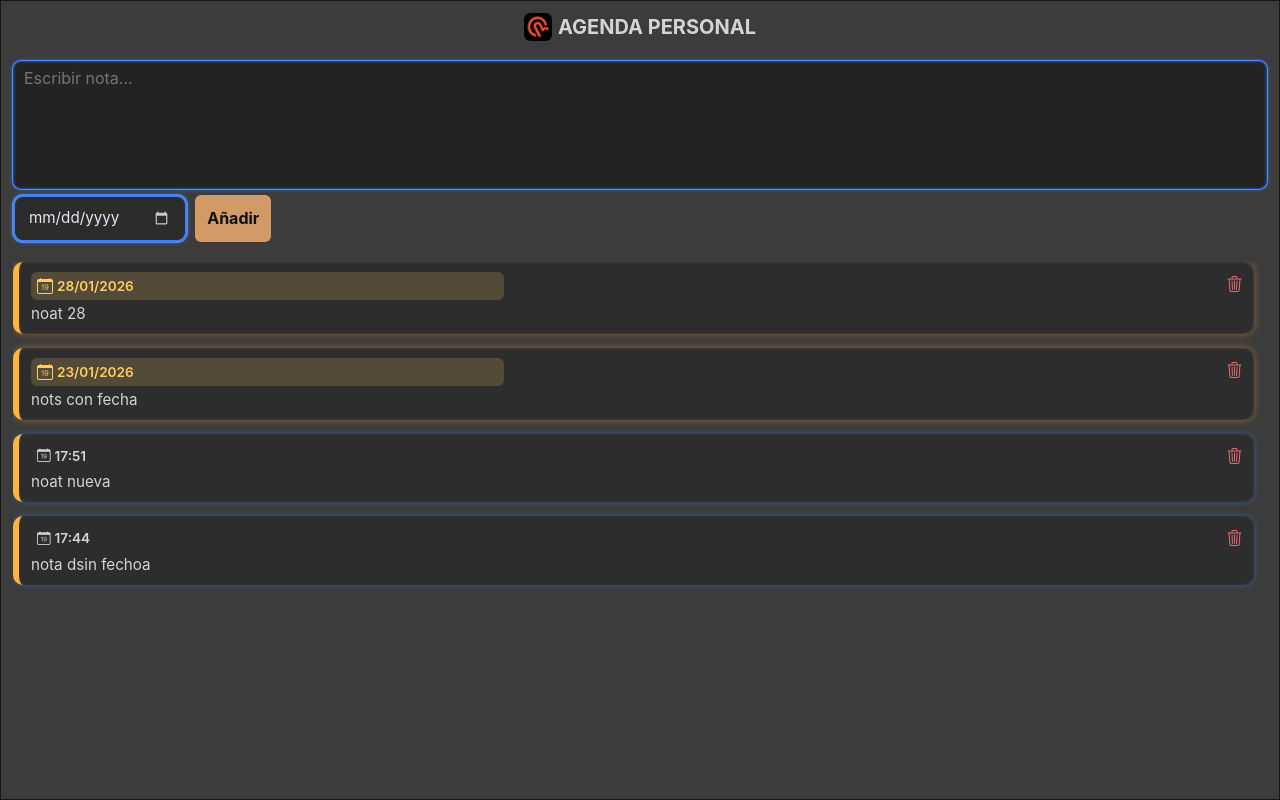
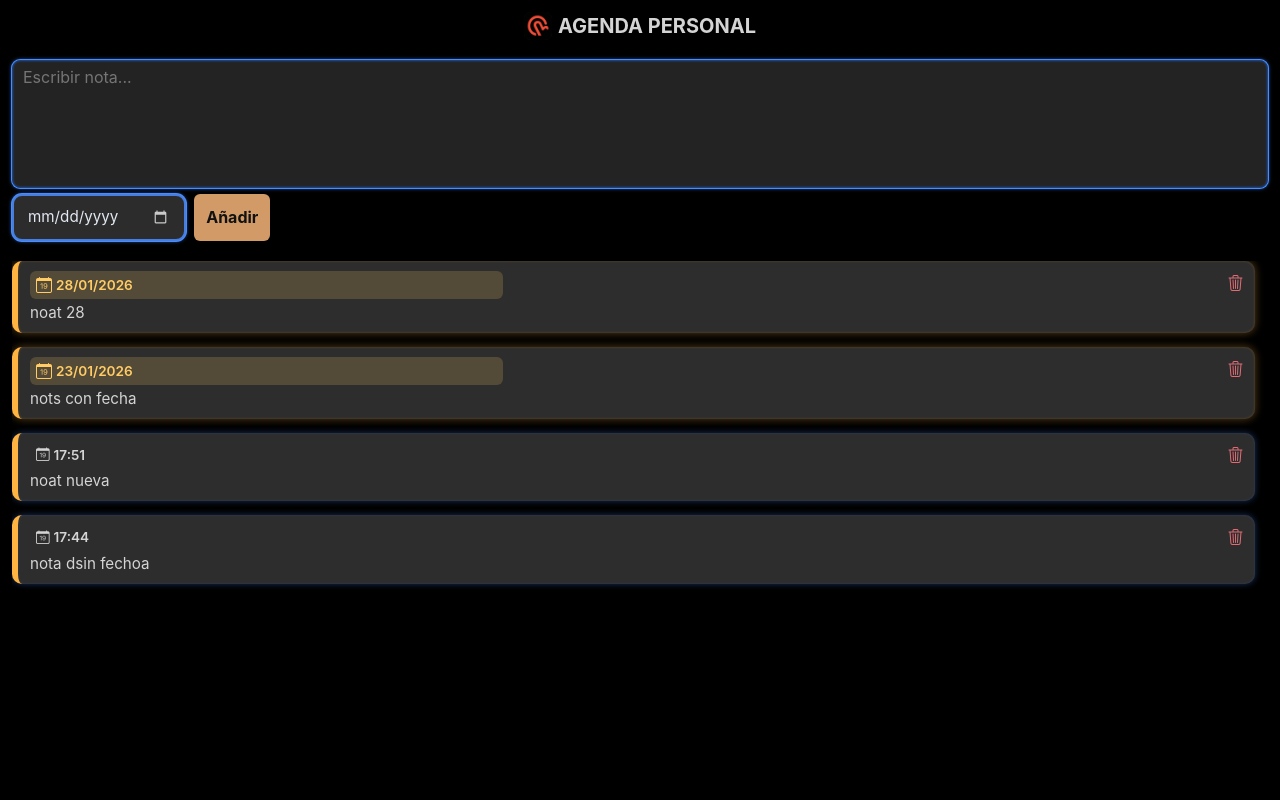
Before and after one commit to jongelai/notegeli, a Flask app: page / in a window 1280 px wide. Run offline with Flask 3, Linux system fonts and the light colour scheme; the visitor is signed in with stand-in values (Sample User, id 1).

Commit message:
deploy 20-01-2026 21-03-57

```diff
--- a/static/notegeli.css
+++ b/static/notegeli.css
@@ -1,5 +1,6 @@
 body,html{
-  background: #000 !important;
+  background: #000;
+  margin:0;
   padding:0;
   height:100vh;
   font-family:-apple-system,BlinkMacSystemFont,Segoe UI,Roboto,sans-serif;
@@ -12,15 +13,11 @@ body,html{
   flex-direction:column;
   gap:10px;
   height:100vh;
-  background:#3c3c3c;
-  /*panelVSCode*/border:1px solid #161616;
+  background:#000 !important;
+  border-radius:0 !important;
   border-radius:0px;
   color:#f6de8e;
   overflow:hidden;
-  -webkit-border-radius:;
-  -moz-border-radius:;
-  -ms-border-radius:;
-  -o-border-radius:;
 }
 
 /* FORM + INPUTS */
```
Also changed, not shown: static/manifest.json.
